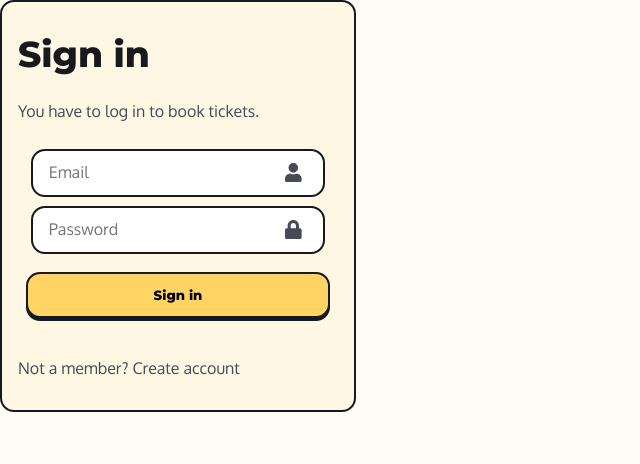
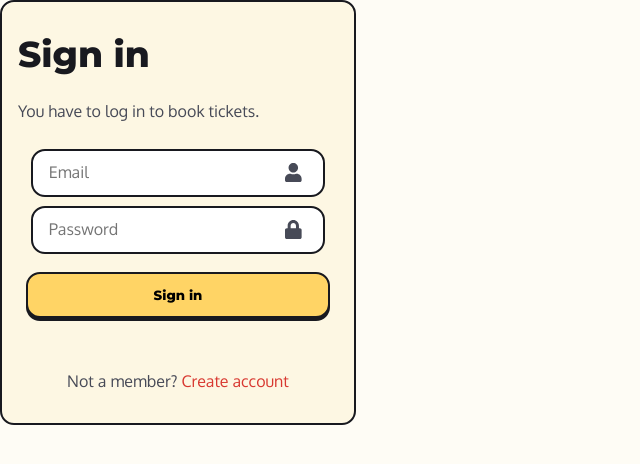
Before and after one commit to NervousNerve/filmvisarna-lewandowski, a React (Create React App) app: page / in a window 1280 px wide. Shown: the top 464 px of the page, without its empty margins (0-640 px from the left). Built offline with nearby package versions, Linux system fonts and the light colour scheme; no server answers.

Commit message:
Moving toggleMenu into each component

```diff
--- a/src/components/Entry.js
+++ b/src/components/Entry.js
@@ -15,23 +15,12 @@ const Entry = () => {
   return (
     <div className={styles.entryContainer}>
       <div className={styles.inputContainer}>
-        {menu ? <Register /> : <Login />}
+        {menu ? (
+          <Register toggleMenu={toggleMenu} />
+        ) : (
+          <Login toggleMenu={toggleMenu} />
+        )}
       </div>
-
-      {/* Borde vara en 'button', för accessibility och semantisk korrekthet */}
-      <p onClick={() => toggleMenu()} className={styles.toggleMenuText}>
-        {message ? (
-          <span>
-            Already a member?{" "}
-            <span className={styles.highlighted}>Sign in</span>
-          </span>
-        ) : (
-          <span>
-            Not a member?{" "}
-            <span className={styles.highlighted}>Create account</span>
-          </span>
-        )}
-      </p>
     </div>
   );
 };
--- a/src/components/Login.js
+++ b/src/components/Login.js
@@ -1,10 +1,10 @@
 import { FontAwesomeIcon } from "@fortawesome/react-fontawesome";
 import { faLock, faUser } from "@fortawesome/free-solid-svg-icons";
-import styles from "../css/Login.module.css";
 import { useState, useContext } from "react";
 import { UserContext } from "../contexts/UserContext";
+import styles from "../css/Login.module.css";
 
-const Login = () => {
+const Login = ({ toggleMenu }) => {
   const [email, setEmail] = useState("");
   const [password, setPassword] = useState("");
   const { login, feedbackMessage } = useContext(UserContext);
@@ -16,12 +16,11 @@ const Login = () => {
       email: email,
       password: password,
     };
-
     login(user);
   };
 
   return (
-    <div>
+    <div className={styles.loginWrapper}>
       <h1>Sign in</h1>
       <p>You have to log in to book tickets.</p>
       <form className={styles.placeholder} onSubmit={handleLogin}>
@@ -41,10 +40,19 @@ const Login = () => {
           required
         />
 
-        <button>Sign in</button>
+        <button type="submit">Sign in</button>
 
         <div className={styles.feedbackMessage}>{feedbackMessage}</div>
       </form>
+
+      <div className={styles.toggleMenuBtn}>
+        <button type="button" onClick={() => toggleMenu()}>
+          <p>
+            Not a member?{" "}
+            <span className={styles.highlighted}>Create account</span>
+          </p>
+        </button>
+      </div>
     </div>
   );
 };
--- a/src/components/Register.js
+++ b/src/components/Register.js
@@ -2,7 +2,7 @@ import { useState, useContext } from "react";
 import { UserContext } from "../contexts/UserContext";
 import styles from "../css/Register.module.css";
 
-const Register = () => {
+const Register = ({ toggleMenu }) => {
   const [name, setName] = useState("");
   const [email, setEmail] = useState("");
   const [password, setPassword] = useState("");
@@ -58,9 +58,19 @@ const Register = () => {
         />
         <button>Create account</button>
       </form>
+
       <div className={styles.feedbackMessage}>
         {feedbackMessage}
         {regexMessage}
+      </div>
+
+      <div className={styles.toggleMenuBtn}>
+        <button onClick={() => toggleMenu()}>
+          <p>
+            Already a member?{" "}
+            <span className={styles.highlighted}>Sign in</span>
+          </p>
+        </button>
       </div>
     </div>
   );
```
